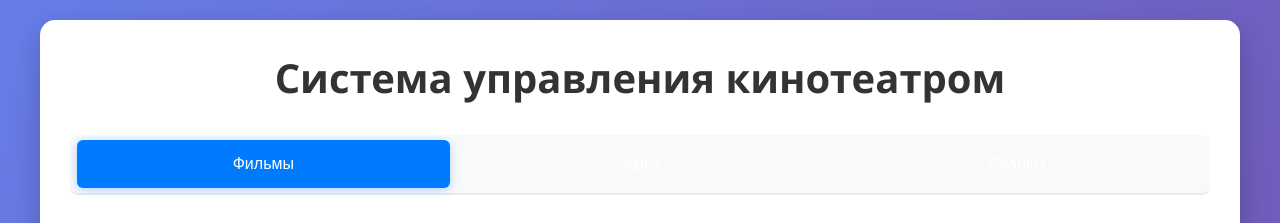
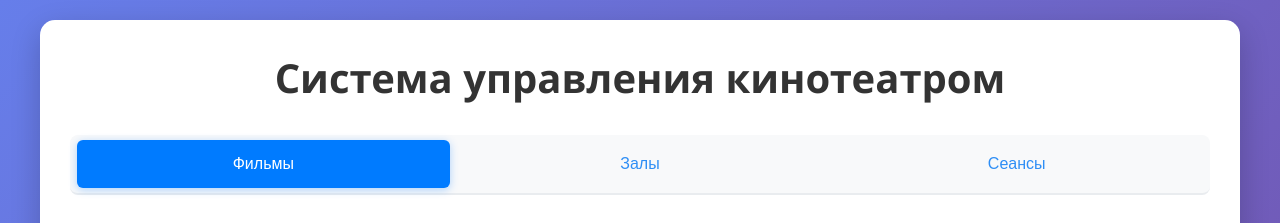
Before and after one commit to Zhekiss/Movie-theatre-DB, a website: page public/index.html in a window 1280 px wide. Shown: the top 223 px of the page. Drawn offline with Linux system fonts and the light colour scheme; no server answers.

Commit message:
css tab color changed

```diff
--- a/public/css/style.css
+++ b/public/css/style.css
@@ -53,6 +53,7 @@ h2 {
     border-radius: 6px;
     font-size: 16px;
     font-weight: 500;
+    color: #2e8ef5;
     transition: all 0.3s ease;
     margin: 0 2px;
 }
```
